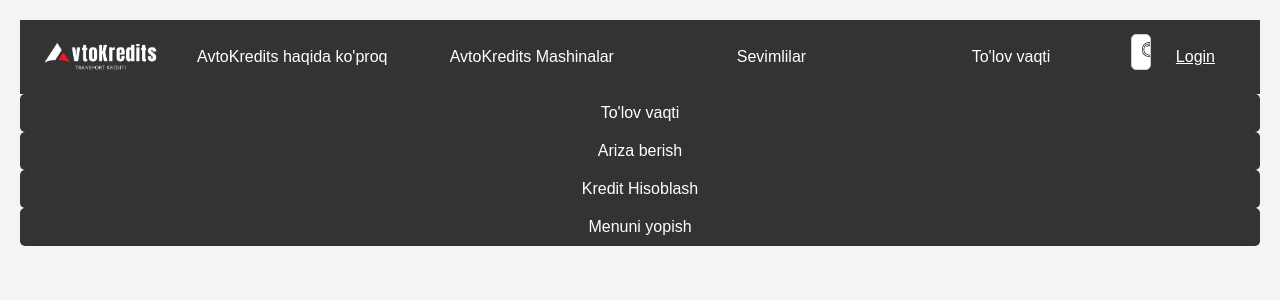
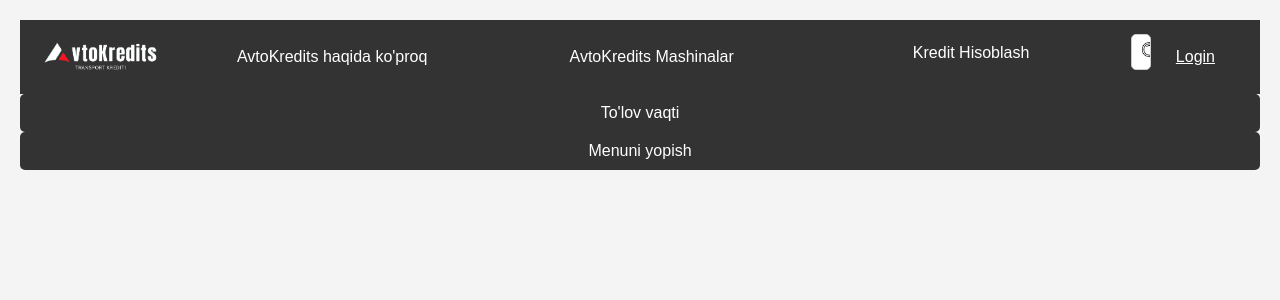
Before and after one commit to Sanjarbek-2007/frontend-avtokredits, a React (Create React App) app: page / in a window 1280 px wide. Both pictures are taken after a click on the button "Menyuni ochish". Shown: the top 300 px of the page. Built offline with nearby package versions, Linux system fonts and the light colour scheme.

Commit message:
i do the css and js,jsx

```diff
--- a/src/App.js
+++ b/src/App.js
@@ -80,8 +80,8 @@ const App = () => {
     const input = document.querySelector('.search-input').value.toLowerCase();
     const imageContainers = document.querySelectorAll('.image-container');
     imageContainers.forEach(container => {
-      const altText = container.querySelector('img').alt.toLowerCase();
-      if (altText.includes(input)) {
+      const titleText = container.querySelector('img').title.toLowerCase();
+      if (titleText.includes(input)) {
         container.style.display = "inline-block";
       } else {
         container.style.display = "none";
@@ -89,18 +89,7 @@ const App = () => {
     });
   };
 
-  const showFavorites = () => {
-    const imageContainers = document.querySelectorAll('.image-container');
-    const backButton = document.getElementById('backButton');
-    imageContainers.forEach(container => {
-      if (container.classList.contains('favorite')) {
-        container.style.display = "inline-block";
-      } else {
-        container.style.display = "none";
-      }
-    });
-    backButton.style.display = "inline-block";
-  };
+
 
   const openAddListingForm = () => {
     if (role === 'ADMIN') {
@@ -109,19 +98,10 @@ const App = () => {
       alert('Faqat administratorlar bu joyni ko\'ra oladi');
     }
   };
-
-  const showAll = () => {
-    const imageContainers = document.querySelectorAll('.image-container');
-    const backButton = document.getElementById('backButton');
-    imageContainers.forEach(container => {
-      container.style.display = "inline-block";
-    });
-    backButton.style.display = "none";
-  };
-
   const toggleAdditionalMenu = () => {
     setShowAdditionalMenu(!showAdditionalMenu);
   };
+
 
   return (
       <BrowserRouter>
@@ -132,8 +112,7 @@ const App = () => {
             </a>
             <button className="navbar-button" onClick={showCompanyInfo}>AvtoKredits haqida ko'proq</button>
             <button className="navbar-button" onClick={showAllCars}>AvtoKredits Mashinalar</button>
-            <button className="navbar-button" onClick={showFavorites}>Sevimlilar</button>
-            <button className="navbar-button" onClick={showAllPaymentTime}>To'lov vaqti</button>
+            <button className="additional-menu-button" onClick={showCalculator}>Kredit Hisoblash</button>
 
             <div className="navbar-search">
               <input type="text" className="search-input" placeholder="" onInput={searchImages}/>
@@ -151,9 +130,7 @@ const App = () => {
               <div className="additional-menu-container">
                 <div className="additional-menu">
                   <button className="additional-menu-button" onClick={showAllPaymentTime}>To'lov vaqti</button>
-                  <button className="additional-menu-button" onClick={showApplications}>Ariza berish</button>
-                  <button className="additional-menu-button" onClick={showCalculator}>Kredit Hisoblash</button>
-                  {isLoggedIn && role === 'ADMIN' && (
+                 {isLoggedIn && role === 'ADMIN' && (
                       <button className="additional-menu-button" onClick={openAddListingForm}>E'lon berish</button>
                   )}
                 </div>
```
